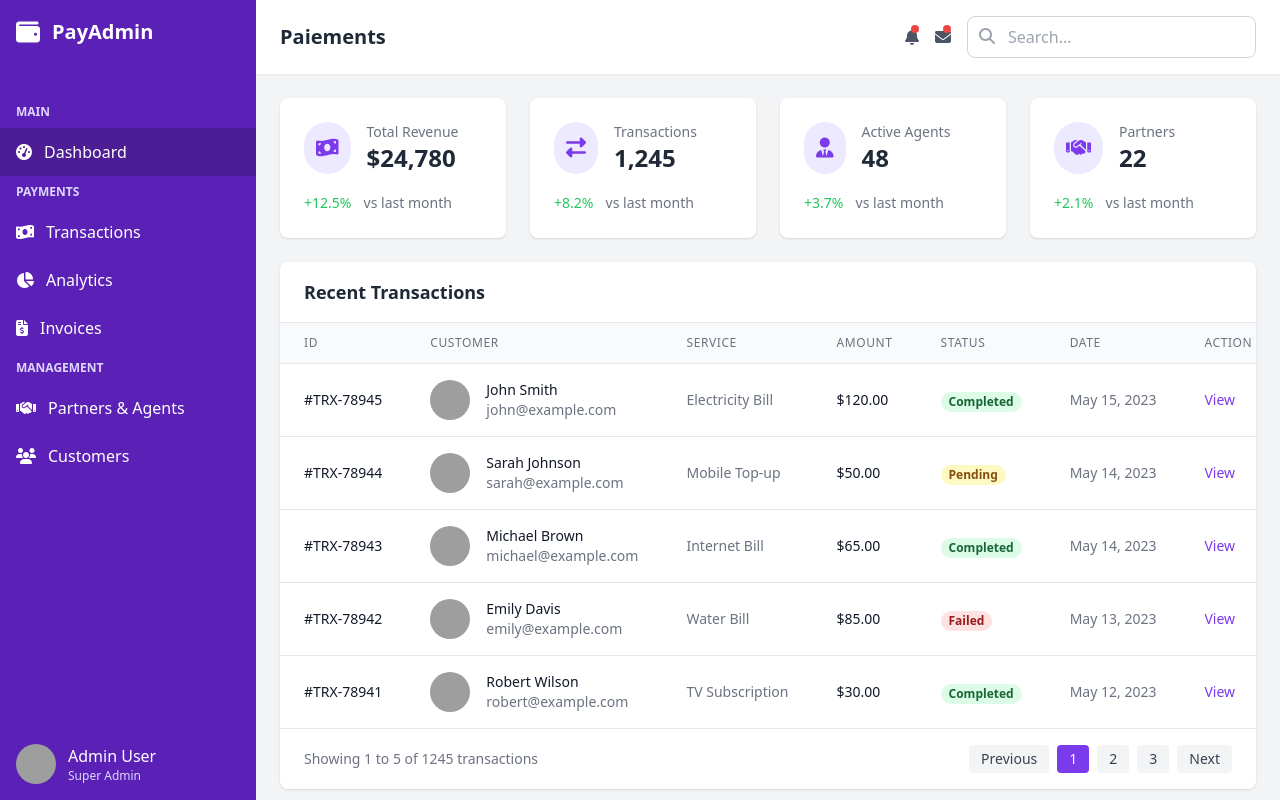
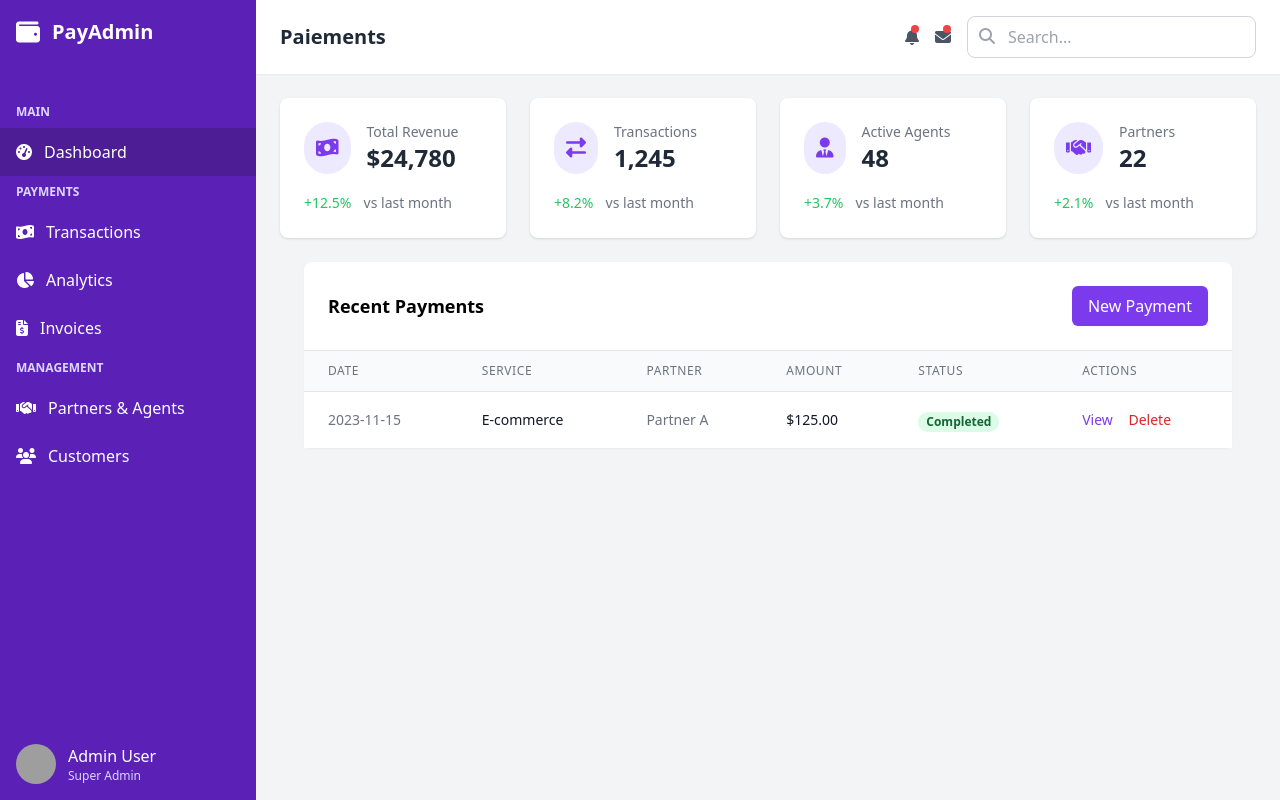
Before and after one commit to deSully/crpay, a Django app: template templates/app/payments.html in a window 1280 px wide. Run offline with Django 5.2, Linux system fonts and the light colour scheme; the template is opened without the code that fills it, so the values that code supplies are empty; some libraries are stand-ins or nearby versions; grey boxes are pictures that could not be loaded.

```diff
--- a/templates/app/payments.html
+++ b/templates/app/payments.html
@@ -215,153 +215,90 @@
                 </div>
 
                 <!-- Recent Transactions -->
-                <div class="bg-white rounded-lg shadow overflow-hidden mb-6">
-                    <div class="px-6 py-4 border-b border-gray-200">
-                        <h2 class="text-lg font-semibold text-gray-800">Recent Transactions</h2>
+                <div class="bg-white shadow-sm mx-6 mt-6 mb-6 rounded-lg">
+                <div class="p-6 flex justify-between items-center border-b border-gray-200">
+                    <h2 class="text-lg font-semibold">Recent Payments</h2>
+                    <button id="newPaymentBtn" class="bg-violet-600 text-white py-2 px-4 rounded-md hover:bg-violet-700 transition-colors">
+                        New Payment
+                    </button>
                 </div>
                 <div class="overflow-x-auto">
                     <table class="min-w-full divide-y divide-gray-200">
                         <thead class="bg-gray-50">
                             <tr>
-                                    <th scope="col" class="px-6 py-3 text-left text-xs font-medium text-gray-500 uppercase tracking-wider">ID</th>
-                                    <th scope="col" class="px-6 py-3 text-left text-xs font-medium text-gray-500 uppercase tracking-wider">Customer</th>
-                                    <th scope="col" class="px-6 py-3 text-left text-xs font-medium text-gray-500 uppercase tracking-wider">Service</th>
-                                    <th scope="col" class="px-6 py-3 text-left text-xs font-medium text-gray-500 uppercase tracking-wider">Amount</th>
-                                    <th scope="col" class="px-6 py-3 text-left text-xs font-medium text-gray-500 uppercase tracking-wider">Status</th>
-                                    <th scope="col" class="px-6 py-3 text-left text-xs font-medium text-gray-500 uppercase tracking-wider">Date</th>
-                                    <th scope="col" class="px-6 py-3 text-left text-xs font-medium text-gray-500 uppercase tracking-wider">Action</th>
+                                <th class="px-6 py-3 text-left text-xs font-medium text-gray-500 uppercase tracking-wider">Date</th>
+                                <th class="px-6 py-3 text-left text-xs font-medium text-gray-500 uppercase tracking-wider">Service</th>
+                                <th class="px-6 py-3 text-left text-xs font-medium text-gray-500 uppercase tracking-wider">Partner</th>
+                                <th class="px-6 py-3 text-left text-xs font-medium text-gray-500 uppercase tracking-wider">Amount</th>
+                                <th class="px-6 py-3 text-left text-xs font-medium text-gray-500 uppercase tracking-wider">Status</th>
+                                <th class="px-6 py-3 text-left text-xs font-medium text-gray-500 uppercase tracking-wider">Actions</th>
                             </tr>
                         </thead>
                         <tbody class="bg-white divide-y divide-gray-200">
                             <tr>
-                                    <td class="px-6 py-4 whitespace-nowrap text-sm font-medium text-gray-900">#TRX-78945</td>
-                                    <td class="px-6 py-4 whitespace-nowrap">
-                                        <div class="flex items-center">
-                                            <div class="flex-shrink-0 h-10 w-10">
-                                                <img class="h-10 w-10 rounded-full" src="https://randomuser.me/api/portraits/men/32.jpg" alt="">
-                                            </div>
-                                            <div class="ml-4">
-                                                <div class="text-sm font-medium text-gray-900">John Smith</div>
-                                                <div class="text-sm text-gray-500">john@example.com</div>
-                                            </div>
-                                        </div>
-                                    </td>
-                                    <td class="px-6 py-4 whitespace-nowrap text-sm text-gray-500">Electricity Bill</td>
-                                    <td class="px-6 py-4 whitespace-nowrap text-sm text-gray-900">$120.00</td>
+                                <td class="px-6 py-4 whitespace-nowrap text-sm text-gray-500">2023-11-15</td>
+                                <td class="px-6 py-4 whitespace-nowrap text-sm font-medium text-gray-900">E-commerce</td>
+                                <td class="px-6 py-4 whitespace-nowrap text-sm text-gray-500">Partner A</td>
+                                <td class="px-6 py-4 whitespace-nowrap text-sm text-gray-900">$125.00</td>
                                 <td class="px-6 py-4 whitespace-nowrap">
                                     <span class="px-2 inline-flex text-xs leading-5 font-semibold rounded-full bg-green-100 text-green-800">Completed</span>
                                 </td>
-                                    <td class="px-6 py-4 whitespace-nowrap text-sm text-gray-500">May 15, 2023</td>
                                 <td class="px-6 py-4 whitespace-nowrap text-sm font-medium">
-                                        <a href="#" class="text-violet-600 hover:text-violet-900">View</a>
+                                    <a href="#" class="text-violet-600 hover:text-violet-900 mr-3">View</a>
+                                    <a href="#" class="text-red-600 hover:text-red-900">Delete</a>
                                 </td>
                             </tr>
-                                <tr>
-                                    <td class="px-6 py-4 whitespace-nowrap text-sm font-medium text-gray-900">#TRX-78944</td>
-                                    <td class="px-6 py-4 whitespace-nowrap">
-                                        <div class="flex items-center">
-                                            <div class="flex-shrink-0 h-10 w-10">
-                                                <img class="h-10 w-10 rounded-full" src="https://randomuser.me/api/portraits/women/44.jpg" alt="">
-                                            </div>
-                                            <div class="ml-4">
-                                                <div class="text-sm font-medium text-gray-900">Sarah Johnson</div>
-                                                <div class="text-sm text-gray-500">sarah@example.com</div>
-                                            </div>
-                                        </div>
-                                    </td>
-                                    <td class="px-6 py-4 whitespace-nowrap text-sm text-gray-500">Mobile Top-up</td>
-                                    <td class="px-6 py-4 whitespace-nowrap text-sm text-gray-900">$50.00</td>
-                                    <td class="px-6 py-4 whitespace-nowrap">
-                                        <span class="px-2 inline-flex text-xs leading-5 font-semibold rounded-full bg-yellow-100 text-yellow-800">Pending</span>
-                                    </td>
-                                    <td class="px-6 py-4 whitespace-nowrap text-sm text-gray-500">May 14, 2023</td>
-                                    <td class="px-6 py-4 whitespace-nowrap text-sm font-medium">
-                                        <a href="#" class="text-violet-600 hover:text-violet-900">View</a>
-                                    </td>
-                                </tr>
-                                <tr>
-                                    <td class="px-6 py-4 whitespace-nowrap text-sm font-medium text-gray-900">#TRX-78943</td>
-                                    <td class="px-6 py-4 whitespace-nowrap">
-                                        <div class="flex items-center">
-                                            <div class="flex-shrink-0 h-10 w-10">
-                                                <img class="h-10 w-10 rounded-full" src="https://randomuser.me/api/portraits/men/75.jpg" alt="">
-                                            </div>
-                                            <div class="ml-4">
-                                                <div class="text-sm font-medium text-gray-900">Michael Brown</div>
-                                                <div class="text-sm text-gray-500">michael@example.com</div>
-                                            </div>
-                                        </div>
-                                    </td>
-                                    <td class="px-6 py-4 whitespace-nowrap text-sm text-gray-500">Internet Bill</td>
-                                    <td class="px-6 py-4 whitespace-nowrap text-sm text-gray-900">$65.00</td>
-                                    <td class="px-6 py-4 whitespace-nowrap">
-                                        <span class="px-2 inline-flex text-xs leading-5 font-semibold rounded-full bg-green-100 text-green-800">Completed</span>
-                                    </td>
-                                    <td class="px-6 py-4 whitespace-nowrap text-sm text-gray-500">May 14, 2023</td>
-                                    <td class="px-6 py-4 whitespace-nowrap text-sm font-medium">
-                                        <a href="#" class="text-violet-600 hover:text-violet-900">View</a>
-                                    </td>
-                                </tr>
-                                <tr>
-                                    <td class="px-6 py-4 whitespace-nowrap text-sm font-medium text-gray-900">#TRX-78942</td>
-                                    <td class="px-6 py-4 whitespace-nowrap">
-                                        <div class="flex items-center">
-                                            <div class="flex-shrink-0 h-10 w-10">
-                                                <img class="h-10 w-10 rounded-full" src="https://randomuser.me/api/portraits/women/68.jpg" alt="">
-                                            </div>
-                                            <div class="ml-4">
-                                                <div class="text-sm font-medium text-gray-900">Emily Davis</div>
-                                                <div class="text-sm text-gray-500">emily@example.com</div>
-                                            </div>
-                                        </div>
-                                    </td>
-                                    <td class="px-6 py-4 whitespace-nowrap text-sm text-gray-500">Water Bill</td>
-                                    <td class="px-6 py-4 whitespace-nowrap text-sm text-gray-900">$85.00</td>
-                                    <td class="px-6 py-4 whitespace-nowrap">
-                                        <span class="px-2 inline-flex text-xs leading-5 font-semibold rounded-full bg-red-100 text-red-800">Failed</span>
-                                    </td>
-                                    <td class="px-6 py-4 whitespace-nowrap text-sm text-gray-500">May 13, 2023</td>
-                                    <td class="px-6 py-4 whitespace-nowrap text-sm font-medium">
-                                        <a href="#" class="text-violet-600 hover:text-violet-900">View</a>
-                                    </td>
-                                </tr>
-                                <tr>
-                                    <td class="px-6 py-4 whitespace-nowrap text-sm font-medium text-gray-900">#TRX-78941</td>
-                                    <td class="px-6 py-4 whitespace-nowrap">
-                                        <div class="flex items-center">
-                                            <div class="flex-shrink-0 h-10 w-10">
-                                                <img class="h-10 w-10 rounded-full" src="https://randomuser.me/api/portraits/men/22.jpg" alt="">
-                                            </div>
-                                            <div class="ml-4">
-                                                <div class="text-sm font-medium text-gray-900">Robert Wilson</div>
-                                                <div class="text-sm text-gray-500">robert@example.com</div>
-                                            </div>
-                                        </div>
-                                    </td>
-                                    <td class="px-6 py-4 whitespace-nowrap text-sm text-gray-500">TV Subscription</td>
-                                    <td class="px-6 py-4 whitespace-nowrap text-sm text-gray-900">$30.00</td>
-                                    <td class="px-6 py-4 whitespace-nowrap">
-                                        <span class="px-2 inline-flex text-xs leading-5 font-semibold rounded-full bg-green-100 text-green-800">Completed</span>
-                                    </td>
-                                    <td class="px-6 py-4 whitespace-nowrap text-sm text-gray-500">May 12, 2023</td>
-                                    <td class="px-6 py-4 whitespace-nowrap text-sm font-medium">
-                                        <a href="#" class="text-violet-600 hover:text-violet-900">View</a>
-                                    </td>
-                                </tr>
+                            <!-- More rows would be added dynamically -->
                         </tbody>
                     </table>
                 </div>
-                    <div class="px-6 py-4 border-t border-gray-200">
-                        <div class="flex items-center justify-between">
-                            <div class="text-sm text-gray-500">
-                                Showing <span class="font-medium">1</span> to <span class="font-medium">5</span> of <span class="font-medium">1245</span> transactions
             </div>
-                            <div class="flex space-x-2">
-                                <button class="px-3 py-1 text-sm bg-gray-100 text-gray-700 rounded">Previous</button>
-                                <button class="px-3 py-1 text-sm bg-violet-600 text-white rounded">1</button>
-                                <button class="px-3 py-1 text-sm bg-gray-100 text-gray-700 rounded">2</button>
-                                <button class="px-3 py-1 text-sm bg-gray-100 text-gray-700 rounded">3</button>
-                                <button class="px-3 py-1 text-sm bg-gray-100 text-gray-700 rounded">Next</button>
+
+            <!-- New Payment Modal -->
+            <div id="newPaymentModal" class="fixed inset-0 z-50 hidden overflow-y-auto">
+                <div class="flex items-center justify-center min-h-screen pt-4 px-4 pb-20 text-center sm:block sm:p-0">
+                    <div class="fixed inset-0 transition-opacity" aria-hidden="true">
+                        <div class="absolute inset-0 bg-gray-500 opacity-75"></div>
+                    </div>
+                    <span class="hidden sm:inline-block sm:align-middle sm:h-screen" aria-hidden="true">&#8203;</span>
+                    <div class="inline-block align-bottom bg-white rounded-lg text-left overflow-hidden shadow-xl transform transition-all sm:my-8 sm:align-middle sm:max-w-lg sm:w-full">
+                        <div class="bg-white px-4 pt-5 pb-4 sm:p-6 sm:pb-4">
+                            <h3 class="text-lg leading-6 font-medium text-gray-900 mb-4">New Payment</h3>
+                            <form>
+                                <div class="mb-4">
+                                    <label class="block text-sm font-medium text-gray-700 mb-1">Service</label>
+                                    <select class="w-full border border-gray-300 rounded-md px-3 py-2 focus:outline-none focus:ring-2 focus:ring-violet-500">
+                                        <option>E-commerce</option>
+                                        <option>Subscription</option>
+                                        <option>Digital Goods</option>
+                                        <option>Physical Goods</option>
+                                    </select>
+                                </div>
+                                <div class="mb-4">
+                                    <label class="block text-sm font-medium text-gray-700 mb-1">Partner</label>
+                                    <select class="w-full border border-gray-300 rounded-md px-3 py-2 focus:outline-none focus:ring-2 focus:ring-violet-500">
+                                        <option>Partner A</option>
+                                        <option>Partner B</option>
+                                        <option>Partner C</option>
+                                    </select>
+                                </div>
+                                <div class="mb-4">
+                                    <label class="block text-sm font-medium text-gray-700 mb-1">Amount</label>
+                                    <input type="number" step="0.01" class="w-full border border-gray-300 rounded-md px-3 py-2 focus:outline-none focus:ring-2 focus:ring-violet-500">
+                                </div>
+                                <div class="mb-4">
+                                    <label class="block text-sm font-medium text-gray-700 mb-1">Description</label>
+                                    <textarea rows="3" class="w-full border border-gray-300 rounded-md px-3 py-2 focus:outline-none focus:ring-2 focus:ring-violet-500"></textarea>
+                                </div>
+                            </form>
+                        </div>
+                        <div class="bg-gray-50 px-4 py-3 sm:px-6 sm:flex sm:flex-row-reverse">
+                            <button type="button" id="savePaymentBtn" class="w-full inline-flex justify-center rounded-md border border-transparent shadow-sm px-4 py-2 bg-violet-600 text-base font-medium text-white hover:bg-violet-700 focus:outline-none focus:ring-2 focus:ring-offset-2 focus:ring-violet-500 sm:ml-3 sm:w-auto sm:text-sm">
+                                Save
+                            </button>
+                            <button type="button" id="cancelPaymentBtn" class="mt-3 w-full inline-flex justify-center rounded-md border border-gray-300 shadow-sm px-4 py-2 bg-white text-base font-medium text-gray-700 hover:bg-gray-50 focus:outline-none focus:ring-2 focus:ring-offset-2 focus:ring-violet-500 sm:mt-0 sm:ml-3 sm:w-auto sm:text-sm">
+                                Cancel
+                            </button>
                         </div>
                     </div>
                 </div>
```
Lines whose indentation alone changed are shown as unchanged.
